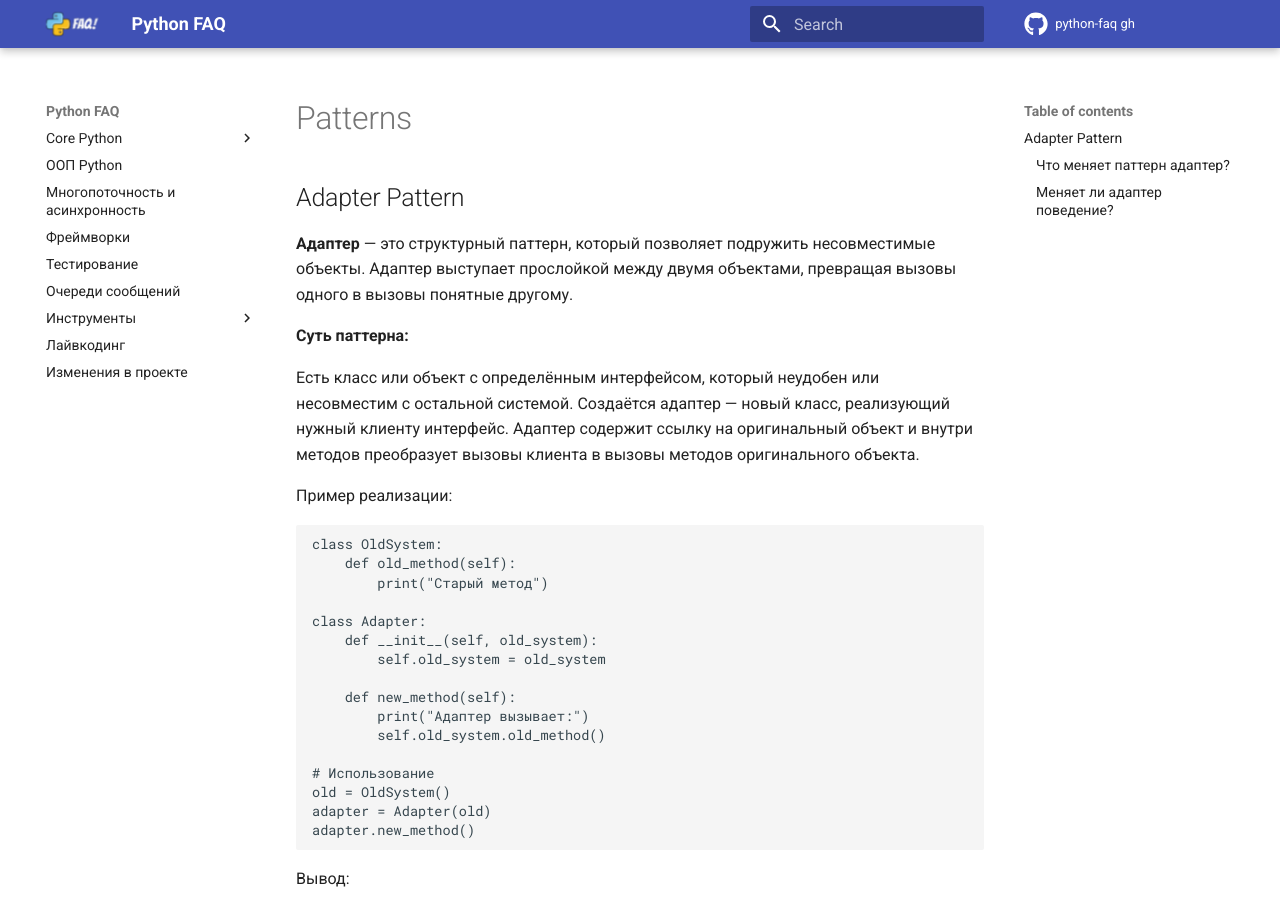
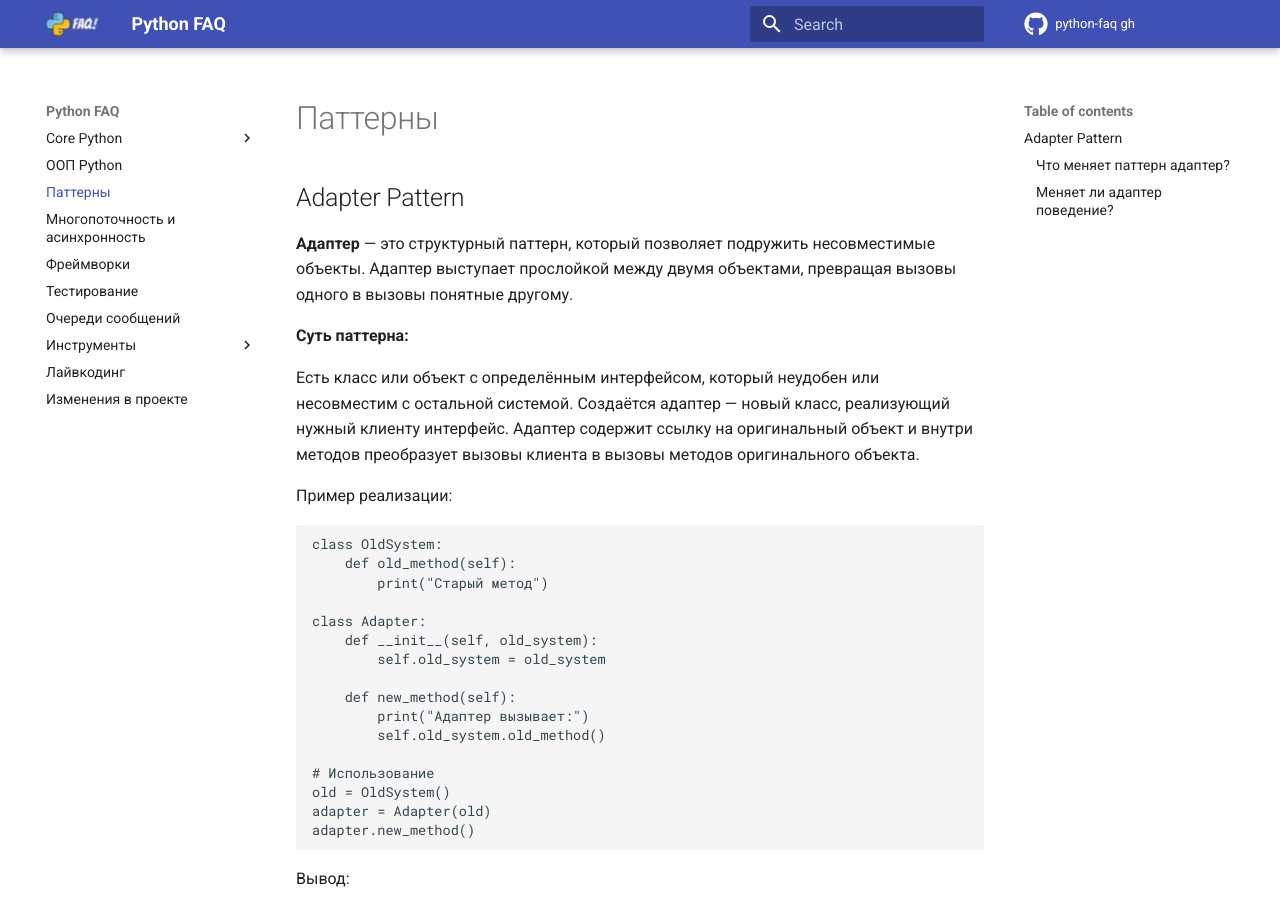
Before and after one commit to u-cha/python-faq, an MkDocs documentation site: the page built from docs/patterns.md, in a window 1280 px wide and 900 px high. Built offline with MkDocs 1.6.1 and Material for MkDocs 9.7.7, drawn with Linux system fonts in a browser that asks for light colours; comment, search, counter and statistics services are not loaded; some of the changed lines change nothing that is shown.

Commit message:
fix mkdocs.yml

```diff
--- a/mkdocs.yml
+++ b/mkdocs.yml
@@ -13,6 +13,7 @@ nav:
       - Итераторы и генераторы: generators.md
       - Контекстные менеджеры: context_managers.md
   - ООП Python: oop.md
+  - Паттерны: patterns.md
   - Многопоточность и асинхронность: async.md
   - Фреймворки: frameworks.md
   - Тестирование: testing.md
```
